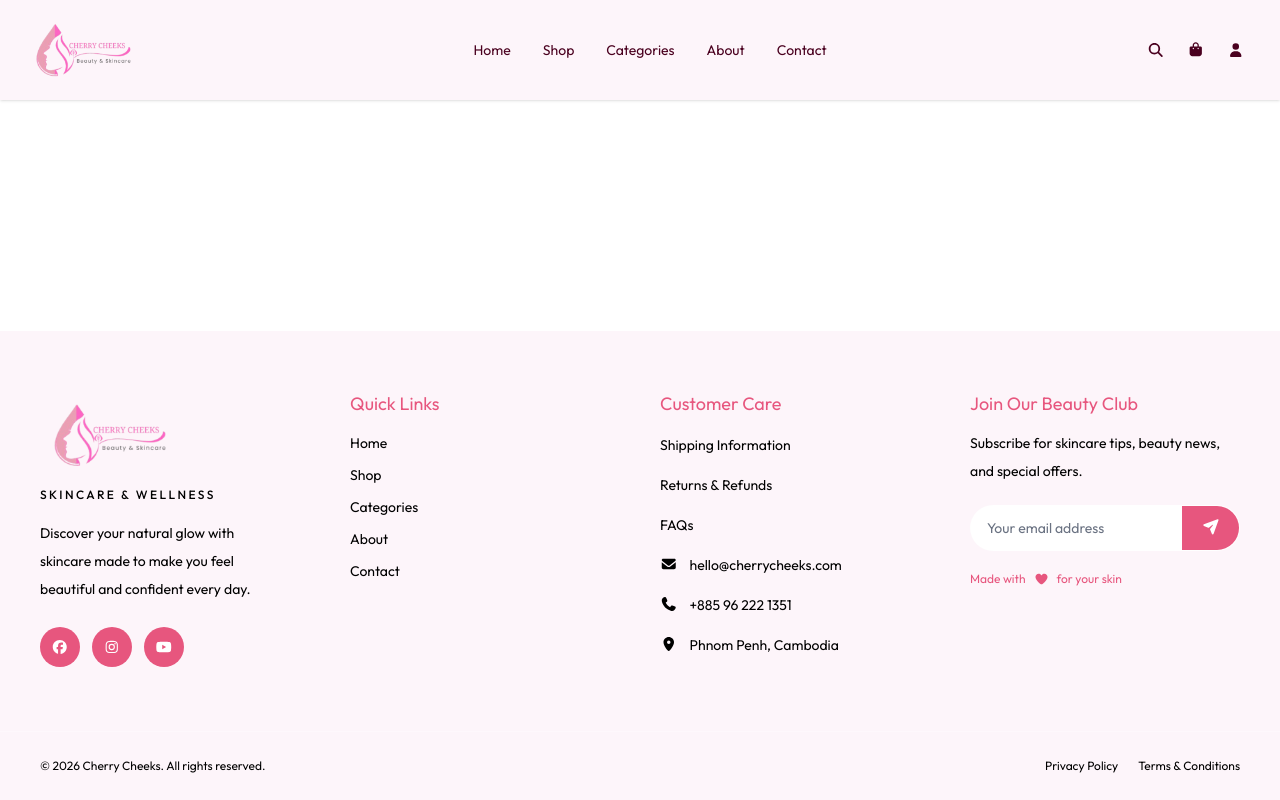
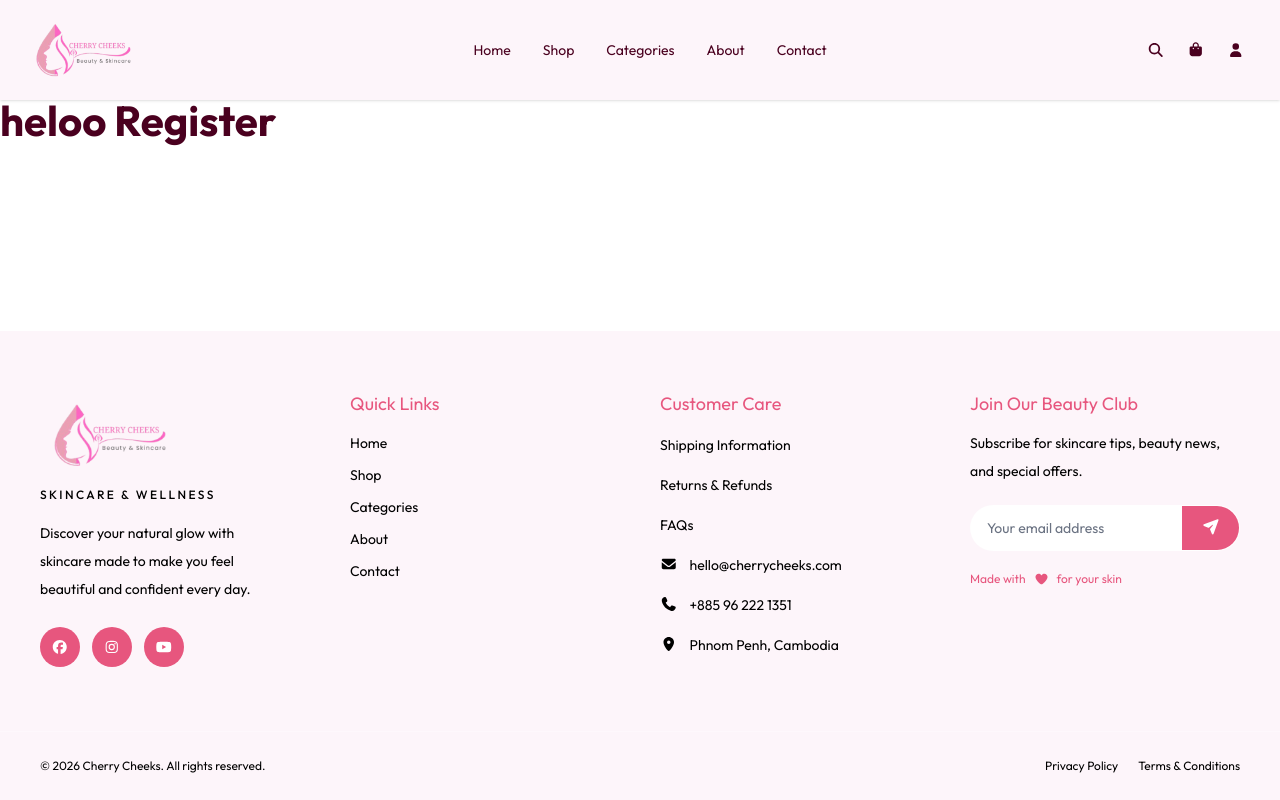
Before and after one commit to Seyhaz-Dev/Cherry-Cheeks-Cosmetics, a React (Vite) app: page /register in a window 1280 px wide. Built offline with nearby package versions, Linux system fonts and the light colour scheme.

Commit message:
not yet done feat register

```diff
--- a/src/App.jsx
+++ b/src/App.jsx
@@ -6,6 +6,8 @@ import Footer from './components/Footer'
 import Home from './pages/Home'
 import Contact from './pages/Contact'
 import Shop from './pages/Shop'
+import Register from './pages/auth/Register'
+import Login from './pages/auth/Login'
 
 function App() {
   return (
@@ -18,6 +20,8 @@ function App() {
             <Route path="/" element={<Home />} />
             <Route path="/contact" element={<Contact />} />
             <Route path="/shop" element={<Shop />} />
+            <Route path="/register" element={<Register />} />
+            <Route path="/login" element={<Login />} />
           </Routes>
         </main>
 
--- a/src/pages/auth/Register.jsx
+++ b/src/pages/auth/Register.jsx
@@ -0,0 +1,6 @@
+function Register() {
+    return (
+        <h1> heloo Register</h1>
+    )
+}
+export default Register
```
